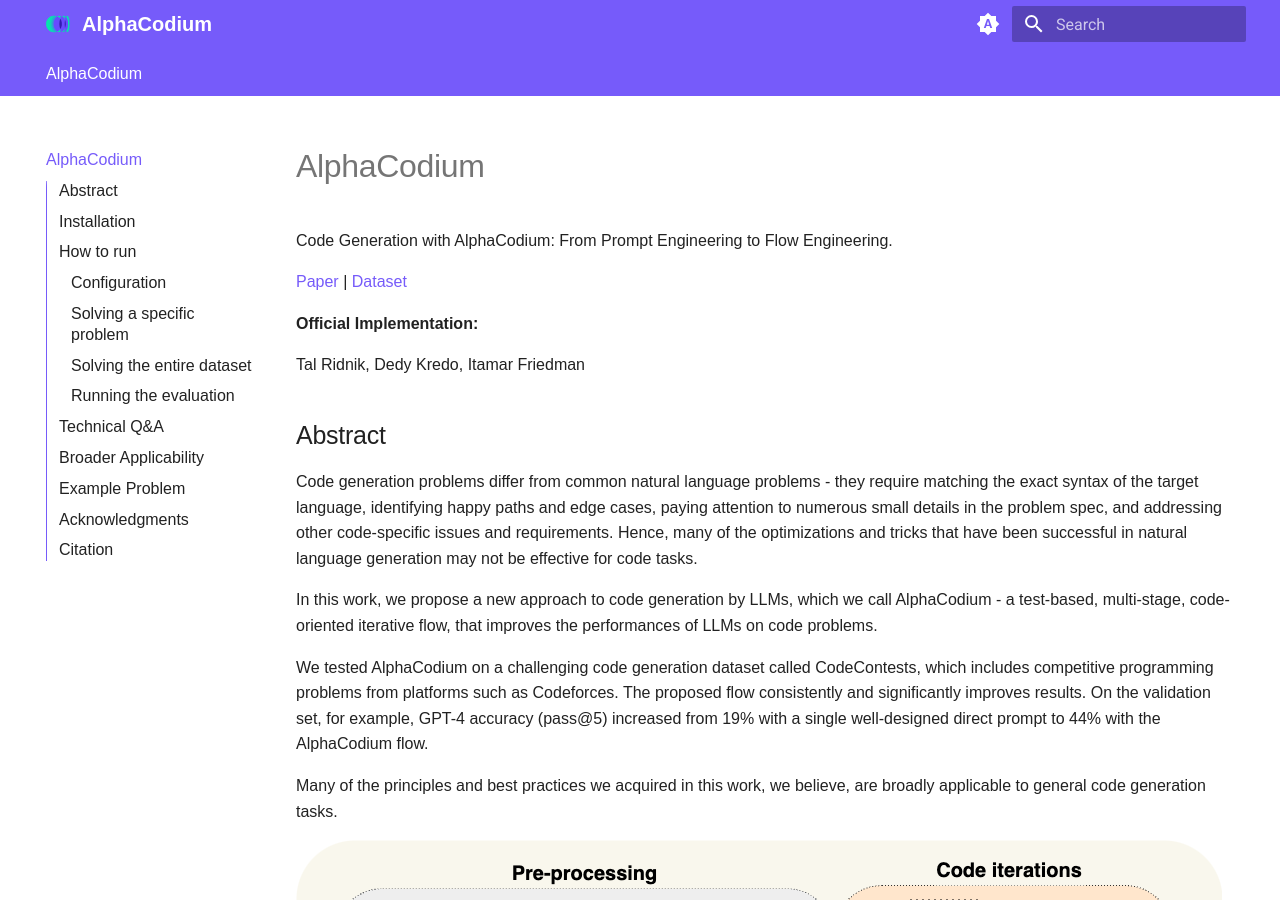
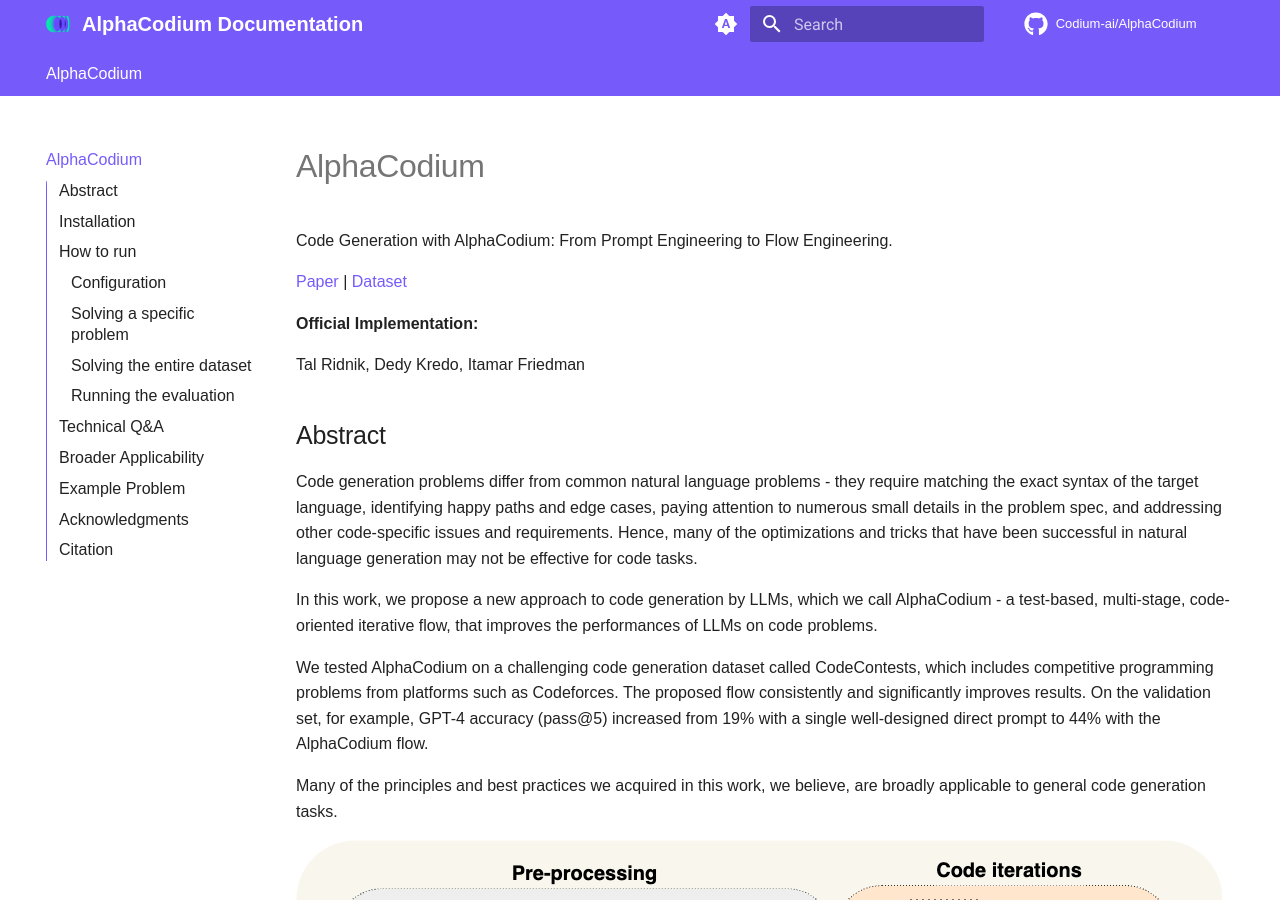
Before and after one commit to Codium-ai/AlphaCodium, an MkDocs documentation site: the page built from docs/docs/index.md, in a window 1280 px wide and 900 px high. Built offline with MkDocs 1.6.1 and Material for MkDocs 9.7.7, drawn with Linux system fonts in a browser that asks for light colours; comment, search, counter and statistics services are not loaded.

Commit message:
Update mkdocs.yml with enhanced site metadata and GitHub repo integration

```diff
--- a/docs/mkdocs.yml
+++ b/docs/mkdocs.yml
@@ -1,4 +1,7 @@
-site_name: AlphaCodium
+site_name: AlphaCodium Documentation
+description: Documentation for AlphaCodium - From Prompt Engineering to Flow Engineering.
+repo_url: https://github.com/Codium-ai/AlphaCodium
+repo_name: Codium-ai/AlphaCodium
 
 nav:
   - 'index.md'
@@ -7,6 +10,8 @@
   logo: assets/logo.svg
   favicon: assets/favicon.ico
   name: material
+  icon:
+    repo: fontawesome/brands/github
   features:
     - navigation.tabs
     - navigation.expand
```
